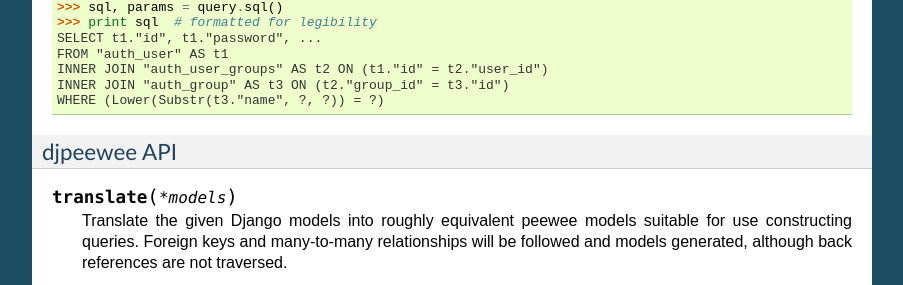
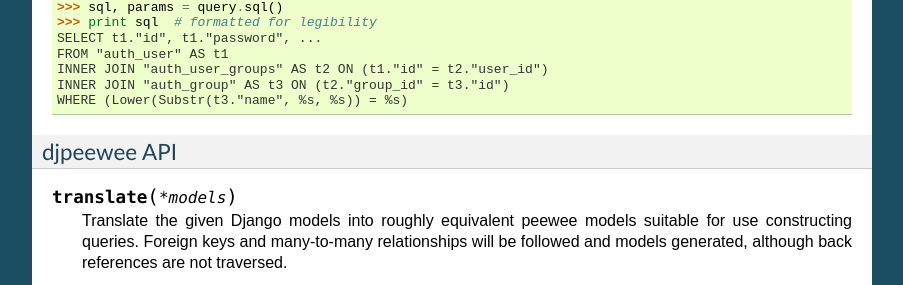
Before and after one commit to coleifer/peewee, a Sphinx documentation site: the page built from docs/peewee/playhouse.rst, in a window 1280 px wide and 900 px high, scrolled down 12721 px. Shown: the part 167-452 px from the top of the window, without its empty margins (198-1101 px from the left). Built offline with Sphinx 7.4.7, drawn with Linux system fonts in a browser that asks for light colours.

Commit message:
Correct interpolation in docs.

```diff
--- a/docs/peewee/playhouse.rst
+++ b/docs/peewee/playhouse.rst
@@ -851,7 +851,7 @@
     FROM "auth_user" AS t1
     INNER JOIN "auth_user_groups" AS t2 ON (t1."id" = t2."user_id")
     INNER JOIN "auth_group" AS t3 ON (t2."group_id" = t3."id")
-    WHERE (Lower(Substr(t3."name", ?, ?)) = ?)
+    WHERE (Lower(Substr(t3."name", %s, %s)) = %s)
 
 djpeewee API
 ^^^^^^^^^^^^
```
